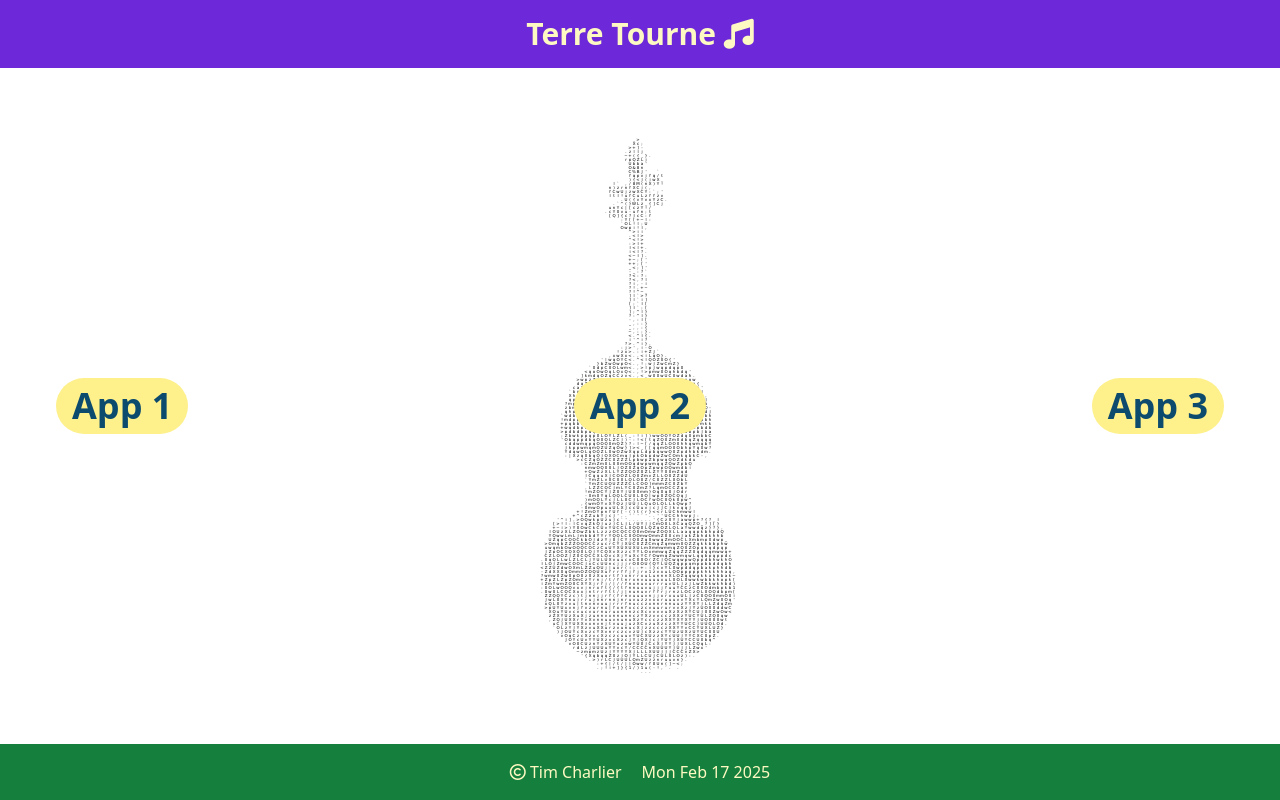
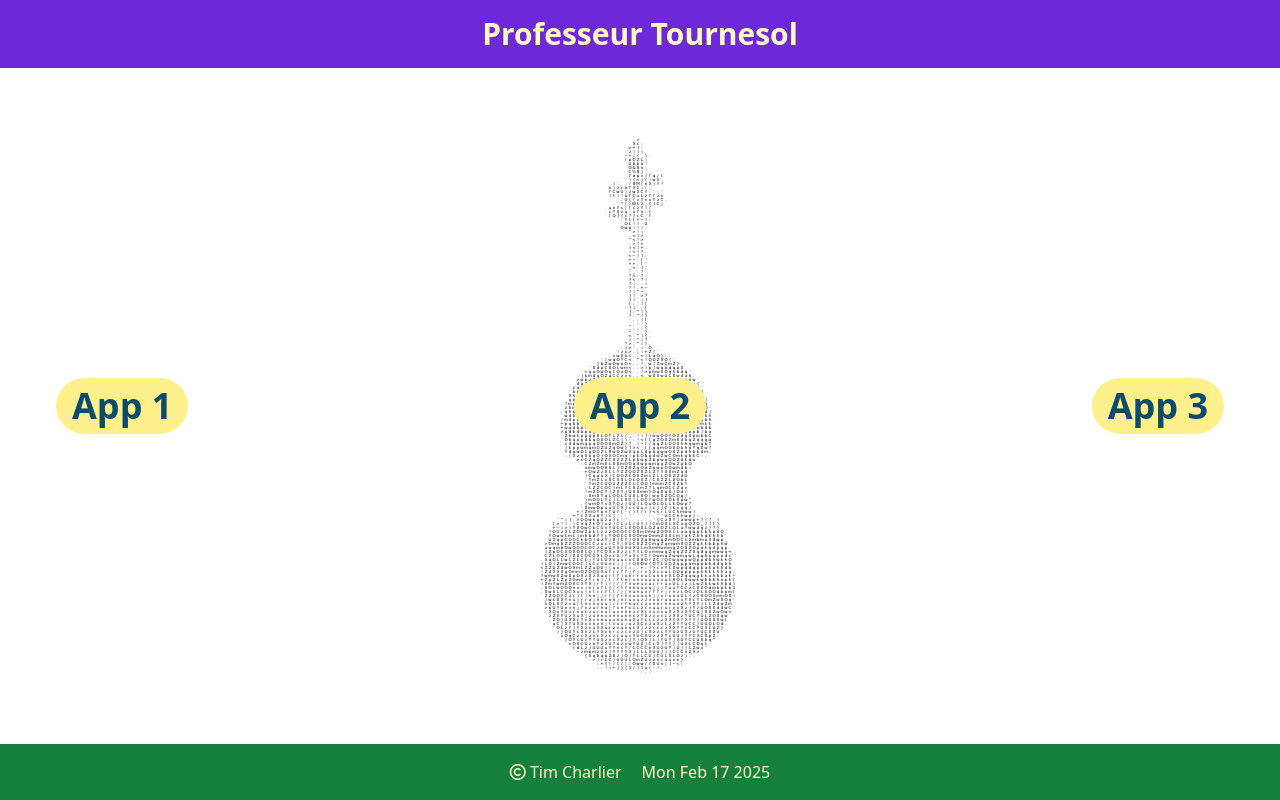
Before and after one commit to timcharlier6/LaPens-eDesChants, a website: page index.html in a window 1280 px wide. Drawn offline with nearby package versions, Linux system fonts and the light colour scheme.

Commit message:
Update index.html

```diff
--- a/index.html
+++ b/index.html
@@ -23,8 +23,7 @@
       class="bg-violet-700 text-yellow-100 p-4 dark:bg-violet-300 dark:text-yellow-900"
     >
       <h1 class="text-center font-extrabold text-3xl ">
-        Terre Tourne
-        <i class="fa-solid fa-music"></i>
+        Professeur Tournesol
       </h1>
     </header>
     <main
```
